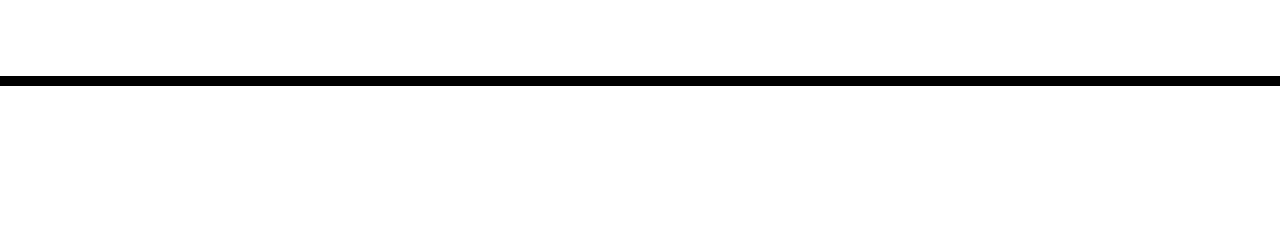
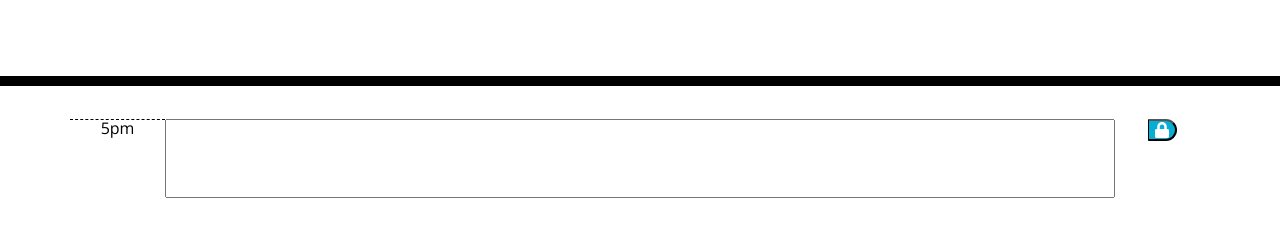
Before and after one commit to DanielleByrne/gt-workday-planner-homework, a plain HTML site: page index.html in a window 1280 px wide. Shown: the part 182-418 px from the top of the page. Drawn offline with nearby package versions, Linux system fonts and the light colour scheme.

Commit message:
hard coded html and started loop to create elements dynamically, loop is not making new elements

````diff
--- a/index.html
+++ b/index.html
@@ -28,8 +28,71 @@
       <p class="lead">A simple calendar app for scheduling your work day</p>
       <p id="currentDay" class="lead"></p>
     </header>
-    <div class="container">
-      <!-- Timeblocks go here -->
+    <!-- hard codiding until figure out how to dynamically generate -->
+    <div class="container time-block">
+      <!-- <div class="row">
+        <div class="col-1 hour"></div>
+        <input class="col-10 textarea" />
+        <div class="col-1">
+          <button class="saveBtn fas fa-lock"></button>
+        </div>
+      </div>
+      <div class="row">
+        <div class="col-1 hour"></div>
+        <input class="col-10 textarea" />
+        <div class="col-1">
+          <button class="saveBtn fas fa-lock"></button>
+        </div>
+      </div>
+      <div class="row">
+        <div class="col-1 hour"></div>
+        <input class="col-10 textarea" />
+        <div class="col-1">
+          <button class="saveBtn fas fa-lock"></button>
+        </div>
+      </div>
+      <div class="row">
+        <div class="col-1 hour"></div>
+        <input class="col-10 textarea" />
+        <div class="col-1">
+          <button class="saveBtn fas fa-lock"></button>
+        </div>
+      </div>
+      <div class="row">
+        <div class="col-1 hour"></div>
+        <input class="col-10 textarea" />
+        <div class="col-1">
+          <button class="saveBtn fas fa-lock"></button>
+        </div>
+      </div>
+      <div class="row">
+        <div class="col-1 hour"></div>
+        <input class="col-10 textarea" />
+        <div class="col-1">
+          <button class="saveBtn fas fa-lock"></button>
+        </div>
+      </div>
+      <div class="row">
+        <div class="col-1 hour"></div>
+        <input class="col-10 textarea" />
+        <div class="col-1">
+          <button class="saveBtn fas fa-lock"></button>
+        </div>
+      </div>
+      <div class="row">
+        <div class="col-1 hour"></div>
+        <input class="col-10 textarea" />
+        <div class="col-1">
+          <button class="saveBtn fas fa-lock"></button>
+        </div>
+      </div>
+      <div class="row">
+        <div class="col-1 hour"></div>
+        <input class="col-10 textarea" />
+        <div class="col-1">
+          <button class="saveBtn fas fa-lock"></button>
+        </div>
+      </div> -->
     </div>
 
     <script src="https://code.jquery.com/jquery-3.4.1.min.js"></script>
--- a/scripts.js
+++ b/scripts.js
@@ -1 +1,71 @@
-console.log ('hi');
+$(document).ready(function () {
+  // variables
+  var timeRows = $("<div>").addClass("row time-block");
+  var timesCol = $("<div>").addClass("col-1 hour");
+  var userNotesCol = $("<input>").addClass("col-10 textarea");
+  var saveButtonCol = $("<div>").addClass("col-1");
+  var saveBtn = $("<button>").addClass("saveBtn fas fa-lock");
+//   var workdayHours = hours[hoursArrayIndex];
+
+
+  var hours = [
+    "9am",
+    "10am",
+    "11am",
+    "12pm",
+    "1pm",
+    "2pm",
+    "3pm",
+    "4pm",
+    "5pm",
+  ];
+//   var hoursArrayIndex = 0;
+
+
+  // functon not appending properly
+  function layout() {
+    for (var i = 0; i < hours.length; i++) {
+             $(".container").append(timeRows);
+             $(timeRows).append(timesCol);
+             $(timesCol).text(hours[i]);
+             $(timeRows).append(userNotesCol);
+             $(timeRows).append(saveButtonCol);
+             $(saveButtonCol).append(saveBtn);
+
+
+
+    }
+  }
+  layout();
+
+
+  //function definitions
+
+  //function calls
+
+  // event listeners
+});
+
+//  PSEUDOCODE
+
+// ```
+// GIVEN I am using a daily planner to create a schedule
+// WHEN I open the planner
+// THEN the current day is displayed at the top of the calendar
+// WHEN I scroll down
+// THEN I am presented with timeblocks for standard business hours
+// WHEN I view the timeblocks for that day
+// THEN each timeblock is color coded to indicate whether it is in the past, present, or future
+// WHEN I click into a timeblock
+// THEN I can enter an event
+// WHEN I click the save button for that timeblock
+// THEN the text for that event is saved in local storage
+// WHEN I refresh the page
+// THEN the saved events persist
+// ```
+//Things I need to add :
+// rows and columns for the times 9:00am to 5:00 pm
+// add the current day and time to the top of the page
+// color-code the timeblocks  for the hours of the day
+// create save buttons
+// make it so that the save buttons save the user input into local storage
````
